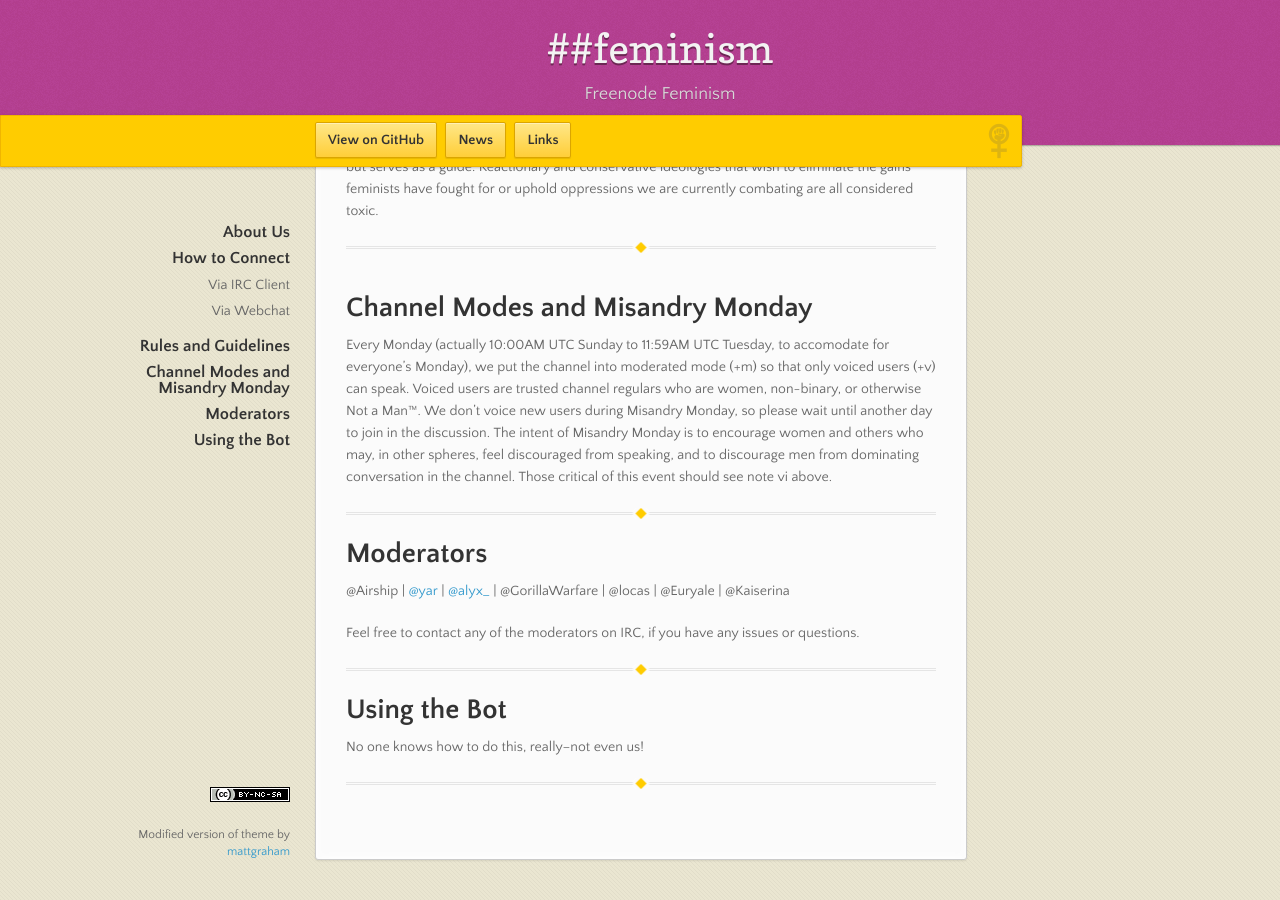
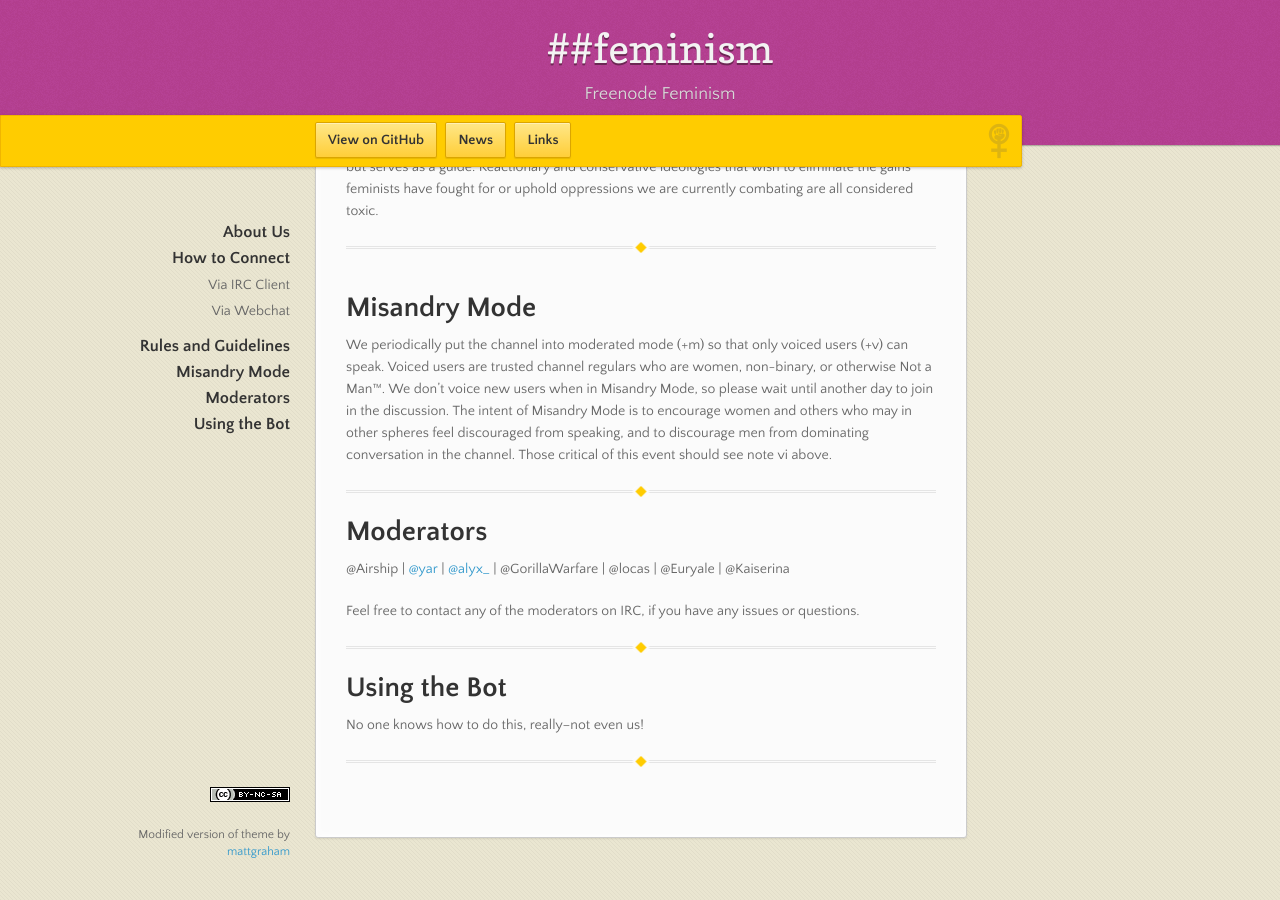
Before and after one commit to feminism-chat/feminism-chat.github.io, a Jekyll site: the page built from index.md, in a window 1280 px wide and 900 px high, scrolled down 3631 px. Built offline with Jekyll 4.4.1, drawn with Linux system fonts in a browser that asks for light colours; nearby versions of some CDN libraries; after the commit the page ends 4509 px from its top, so only the background shows below that.

Commit message:
Misandry Monday -> Misandry Mode

```diff
--- a/index.md
+++ b/index.md
@@ -114,8 +114,8 @@ Sexists, transphobes, fascists, consistent apologists for imperialism, racists,
 ***
 <span class="anchor" id="mm"></span>
 
-# <a id="mm"></a>Channel Modes and Misandry Monday
-Every Monday (actually 10:00AM UTC Sunday to 11:59AM UTC Tuesday, to accomodate for everyone's Monday), we put the channel into moderated mode (+m) so that only voiced users (+v) can speak. Voiced users are trusted channel regulars who are women, non-binary, or otherwise Not a Man™. We don't voice new users during Misandry Monday, so please wait until another day to join in the discussion. The intent of Misandry Monday is to encourage women and others who may, in other spheres, feel discouraged from speaking, and to discourage men from dominating conversation in the channel. Those critical of this event should see note vi above.
+# <a id="mm"></a>Misandry Mode
+We periodically put the channel into moderated mode (+m) so that only voiced users (+v) can speak. Voiced users are trusted channel regulars who are women, non-binary, or otherwise Not a Man™. We don't voice new users when in Misandry Mode, so please wait until another day to join in the discussion. The intent of Misandry Mode is to encourage women and others who may in other spheres feel discouraged from speaking, and to discourage men from dominating conversation in the channel. Those critical of this event should see note vi above.
 
 ***
 
```
